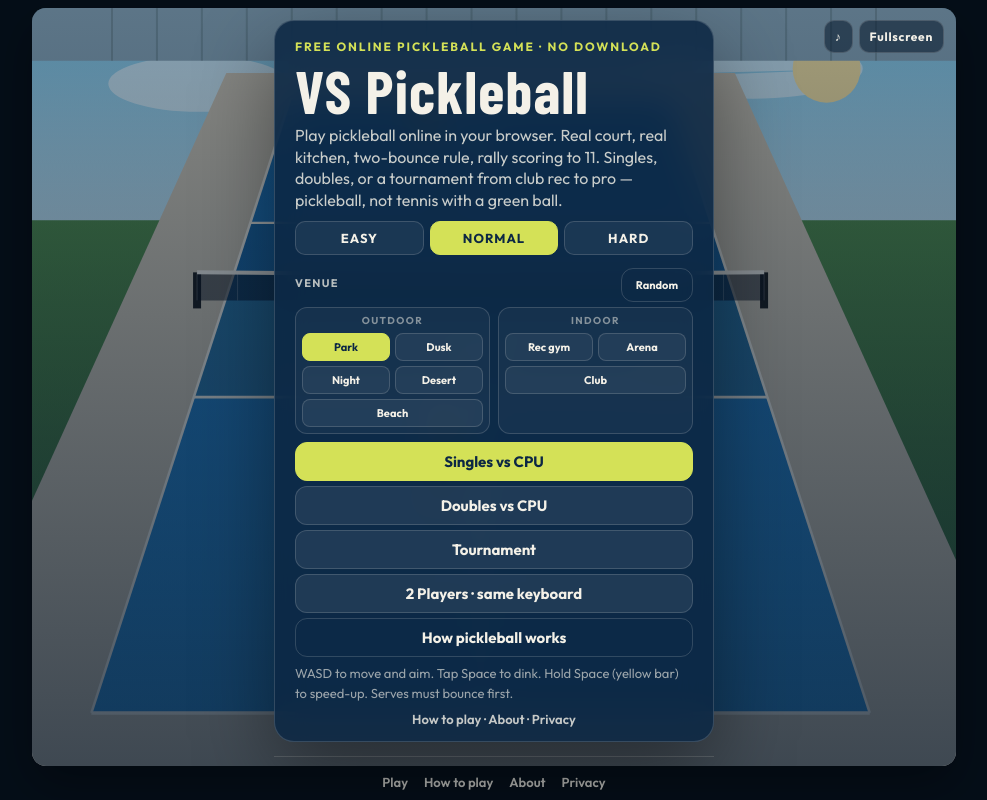
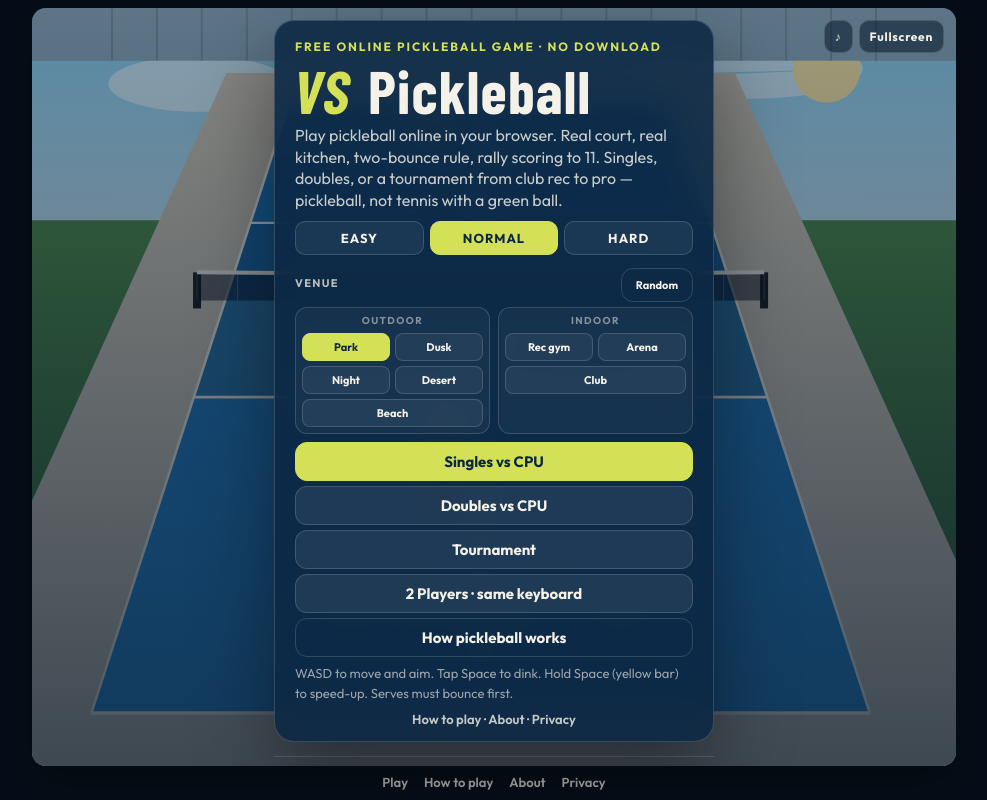
Before and after one commit to jackliao2/pickleball, a website: page index.html in a window 1280 px wide. Shown: the whole page, without its empty margins (146-1133 px from the left). Drawn offline with nearby package versions, Linux system fonts and the light colour scheme; animation ran at ten frames a second; a web font is replaced by a local one.

Commit message:
Brand: VS wordmark in menu and doc nav, court paint (wordmark + URL), corner watermark
Co-Authored-By: Claude Opus 5 <noreply@anthropic.com>

```diff
--- a/about.html
+++ b/about.html
@@ -10,7 +10,7 @@
   <link rel="icon" href="/favicon.ico" sizes="32x32" />
   <link rel="apple-touch-icon" href="/apple-touch-icon.png" />
   <link rel="stylesheet" href="/css/style.css?v=202609201330" />
-  <link rel="stylesheet" href="/css/site.css?v=202609201252" />
+  <link rel="stylesheet" href="/css/site.css?v=202609201400" />
   <link rel="preconnect" href="https://fonts.googleapis.com" />
   <link rel="preconnect" href="https://fonts.gstatic.com" crossorigin />
   <link href="https://fonts.googleapis.com/css2?family=Barlow+Condensed:wght@800&family=Outfit:wght@400;600;700;800&display=swap" rel="stylesheet" />
@@ -18,6 +18,7 @@
 <body class="docs">
   <div class="docs-shell">
     <nav class="docs-nav">
+      <a class="brand wordmark" href="/" aria-label="VS Pickleball home"><span class="vs">VS</span> Pickleball</a>
       <a class="play" href="/" title="Free online pickleball game">Play</a>
       <a href="/how-to-play">How to play</a>
       <a class="on" href="/about">About</a>
--- a/css/site.css
+++ b/css/site.css
@@ -150,3 +150,15 @@ body.docs {
 @media (max-width: 1100px) {
   .site-foot { padding: 10px 12px 14px; }
 }
+
+.docs-nav .brand {
+  font-family: "Barlow Condensed", Impact, sans-serif;
+  font-weight: 800;
+  font-size: 26px;
+  line-height: 1;
+  letter-spacing: 0.02em;
+  opacity: 1;
+  margin-right: auto;
+}
+.docs-nav .brand:hover { color: var(--paper); }
+.wordmark .vs { display: inline-block; color: var(--yellow); transform: skewX(-9deg); margin-right: 0.04em; }
--- a/css/style.css
+++ b/css/style.css
@@ -735,6 +735,7 @@ h1, h2 {
 }
 h1 { font-size: clamp(52px, 10vw, 76px); margin-bottom: 10px; }
 h2 { font-size: 42px; margin-bottom: 12px; }
+.wordmark .vs { display: inline-block; color: var(--yellow); transform: skewX(-9deg); margin-right: 0.04em; }
 h3 { font-size: 15px; letter-spacing: 0.12em; text-transform: uppercase; margin: 18px 0 8px; }
 .lede { color: rgba(244,241,232,0.82); line-height: 1.45; margin-bottom: 18px; }
 .hint { font-size: 13px; line-height: 1.5; color: rgba(244,241,232,0.62); margin-top: 12px; }
--- a/index.html
+++ b/index.html
@@ -19,7 +19,7 @@
   <link rel="icon" href="/favicon.ico" sizes="32x32" />
   <link rel="apple-touch-icon" href="/apple-touch-icon.png" />
   <link rel="manifest" href="/manifest.webmanifest" />
-  <link rel="stylesheet" href="/css/style.css?v=202609201330" />
+  <link rel="stylesheet" href="/css/style.css?v=202609201400" />
   <link rel="preconnect" href="https://fonts.googleapis.com" />
   <link rel="preconnect" href="https://fonts.gstatic.com" crossorigin />
   <link href="https://fonts.googleapis.com/css2?family=Barlow+Condensed:wght@700;800&family=Outfit:wght@400;500;600;700;800&display=swap" rel="stylesheet" />
@@ -100,7 +100,7 @@
     <div id="menu" class="overlay">
       <div class="card">
         <p class="kicker">Free online pickleball game · No download</p>
-        <h1>VS Pickleball</h1>
+        <h1 class="wordmark"><span class="vs">VS</span> Pickleball</h1>
         <p class="lede">Play pickleball online in your browser. Real court, real kitchen, two-bounce rule, rally scoring to 11. Singles, doubles, or a tournament from club rec to pro — pickleball, not tennis with a green ball.</p>
         <div class="diff" role="group" aria-label="Difficulty">
           <button type="button" data-diff="easy">Easy</button>
@@ -293,6 +293,6 @@
     </div>
     <aside class="ad-rail" aria-hidden="true"></aside>
   </div>
-  <script type="module" src="/js/game.js?v=202609201252"></script>
+  <script type="module" src="/js/game.js?v=202609201400"></script>
 </body>
 </html>
--- a/js/game.js
+++ b/js/game.js
@@ -2975,6 +2975,7 @@ export class Game {
     this.drawSky(ctx);
     this.drawGround(ctx);
     this.drawCourt(ctx);
+    this.drawBranding(ctx);
     if (this.highlightBox) this.drawServeTarget(ctx);
     if (this.ball.live) this.drawLanding(ctx);
     this.drawShadow(ctx);
@@ -3002,6 +3003,59 @@ export class Game {
     if (this.near.charging && this.screen === "play") this.drawCharge(ctx, this.near);
     if (this.far.charging && this.mode === "p2" && this.screen === "play") this.drawCharge(ctx, this.far);
     if (this.phase === "replay") this.drawReplayMark(ctx);
+    this.drawWatermark(ctx);
+  }
+
+  /** Wordmark painted on the far half and the URL on the near half, like court sponsor paint. */
+  drawBranding(ctx) {
+    const v = this.venue || VENUES[0];
+    const strip = (yc, text, wordmark) => {
+      const c = this.project(10, yc, 0);
+      const l = this.project(0, yc, 0);
+      const r = this.project(20, yc, 0);
+      const a = this.project(10, yc - 1, 0);
+      const b = this.project(10, yc + 1, 0);
+      const xs = (r.sx - l.sx) / 20;
+      const ys = (a.sy - b.sy) / 2;
+      if (xs < 4 || ys < 1.2) return;
+      ctx.save();
+      ctx.translate(c.sx, c.sy);
+      ctx.scale(xs / 20, ys / 20);
+      ctx.textAlign = "center";
+      ctx.textBaseline = "middle";
+      ctx.font = "800 64px 'Barlow Condensed', Impact, sans-serif";
+      ctx.globalAlpha = 0.34;
+      if (wordmark) {
+        const vsW = ctx.measureText("VS ").width;
+        const pbW = ctx.measureText("PICKLEBALL").width;
+        const x0 = -(vsW + pbW) / 2;
+        ctx.textAlign = "left";
+        ctx.fillStyle = "#d4e157";
+        ctx.fillText("VS ", x0, 0);
+        ctx.fillStyle = v.line;
+        ctx.fillText("PICKLEBALL", x0 + vsW, 0);
+      } else {
+        ctx.font = "800 28px 'Barlow Condensed', Impact, sans-serif";
+        ctx.fillStyle = v.line;
+        ctx.globalAlpha = 0.26;
+        ctx.fillText(text, 0, 0);
+      }
+      ctx.restore();
+    };
+    strip(37.4, "", true);
+    strip(3.6, "VSPICKLEBALL.COM", false);
+  }
+
+  drawWatermark(ctx) {
+    if (this.screen !== "play") return;
+    ctx.save();
+    ctx.globalAlpha = 0.42;
+    ctx.fillStyle = "#f4f1e8";
+    ctx.font = "600 11px Outfit, sans-serif";
+    ctx.textAlign = "right";
+    ctx.textBaseline = "alphabetic";
+    ctx.fillText("vspickleball.com", this.w - 12, this.h - 10);
+    ctx.restore();
   }
 
   shouldShowAim(p) {
```
Also changed, not shown: how-to-play.html (+2 -1 lines), privacy.html (+2 -1 lines).
